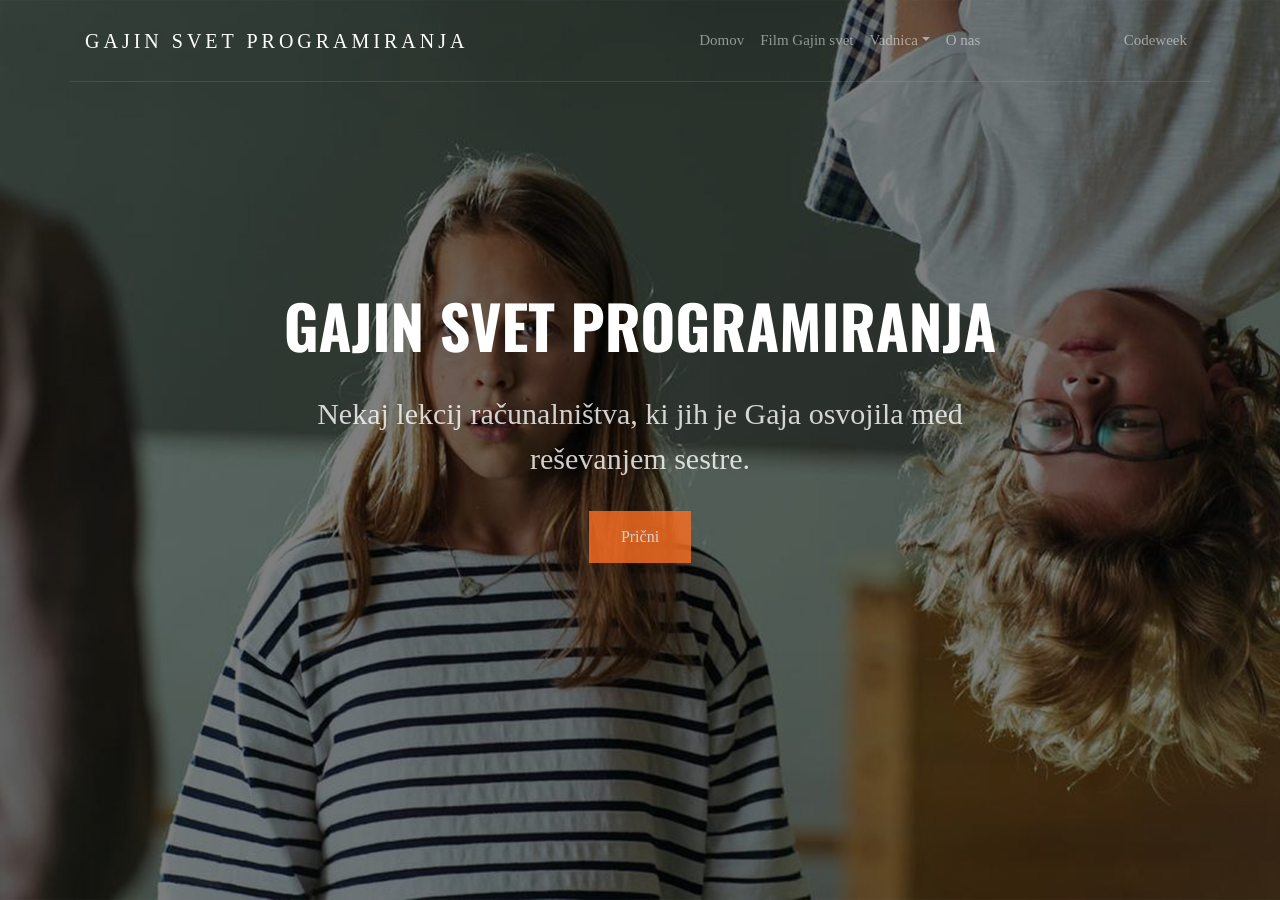
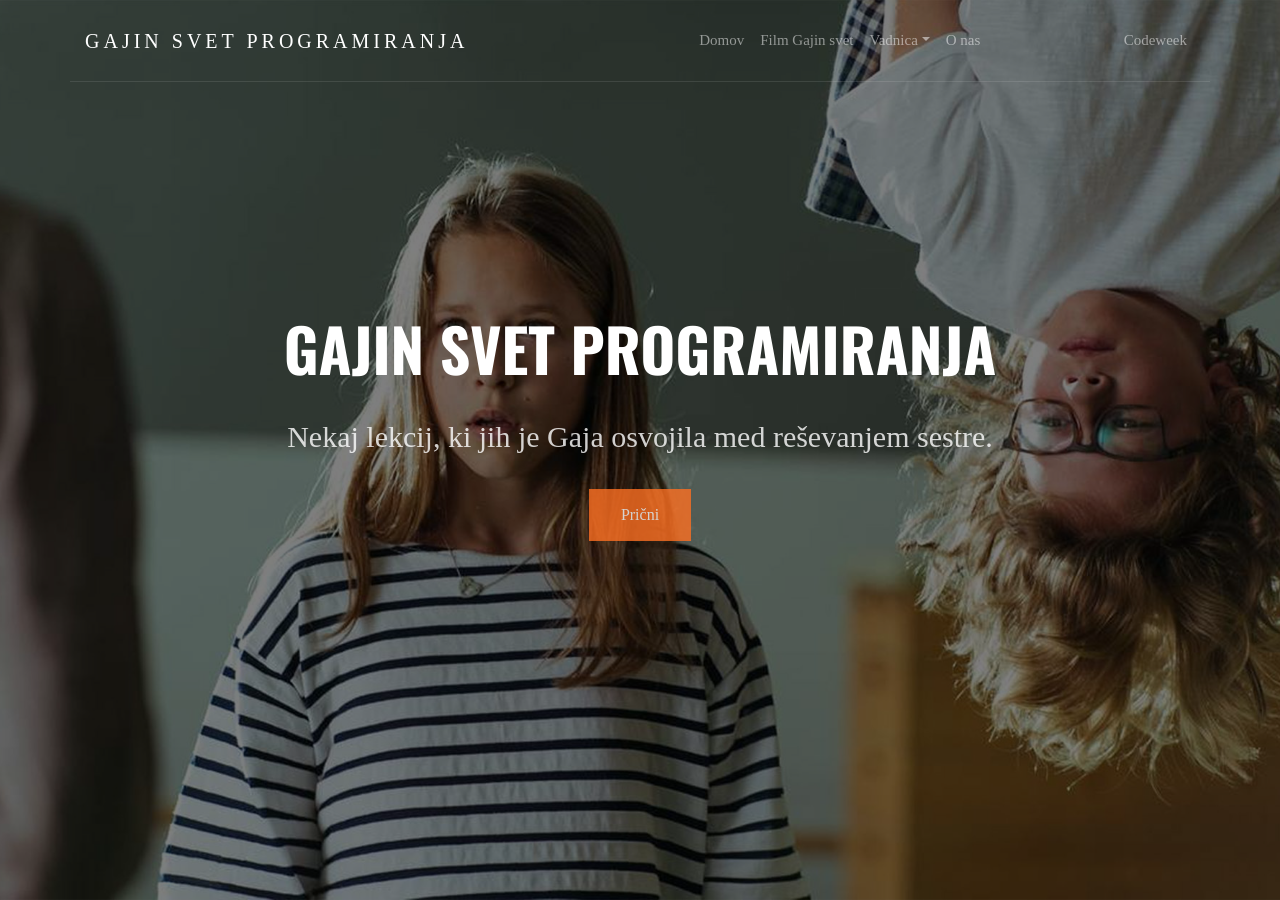
Before and after one commit to codeweeksi/gajin-svet, a Jekyll site: the page built from index.md, in a window 1280 px wide and 900 px high. Built offline with Jekyll 4.4.1, drawn with Linux system fonts in a browser that asks for light colours; some web fonts are replaced; comment, search, counter and statistics services are not loaded.

Commit message:
Update home.html

```diff
--- a/_layouts/home.html
+++ b/_layouts/home.html
@@ -11,7 +11,7 @@ layout: default
 
         <div class="mb-5 element-animate">
           <h1>Gajin svet programiranja</h1>
-          <p class="lead">Nekaj lekcij računalništva, ki jih je Gaja osvojila med reševanjem sestre.</p>
+          <p class="lead">Nekaj lekcij, ki jih je Gaja osvojila med reševanjem sestre.</p>
           <p><a href="#" class="btn btn-primary">Prični</a></p>
         </div>
       </div>
```
